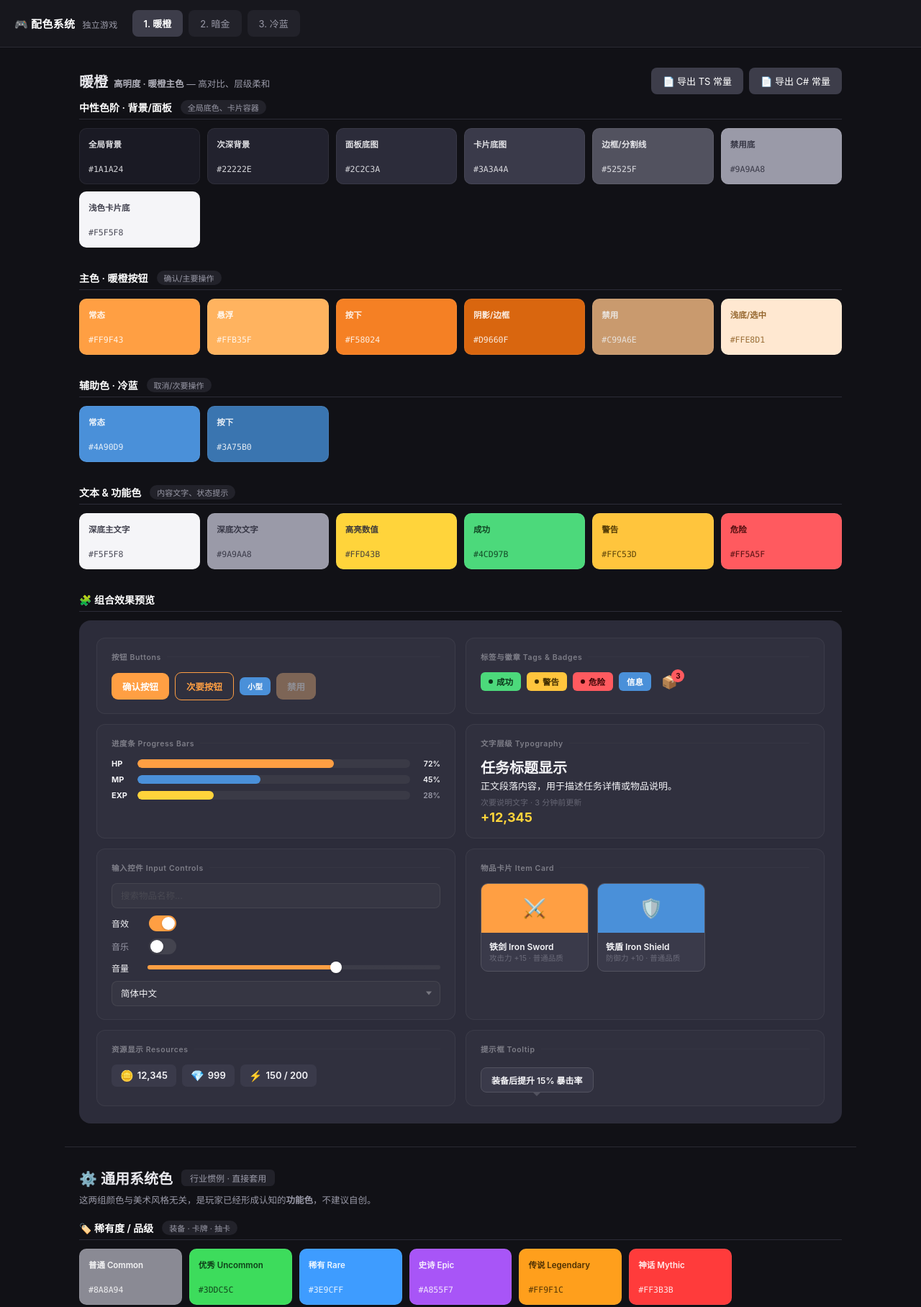
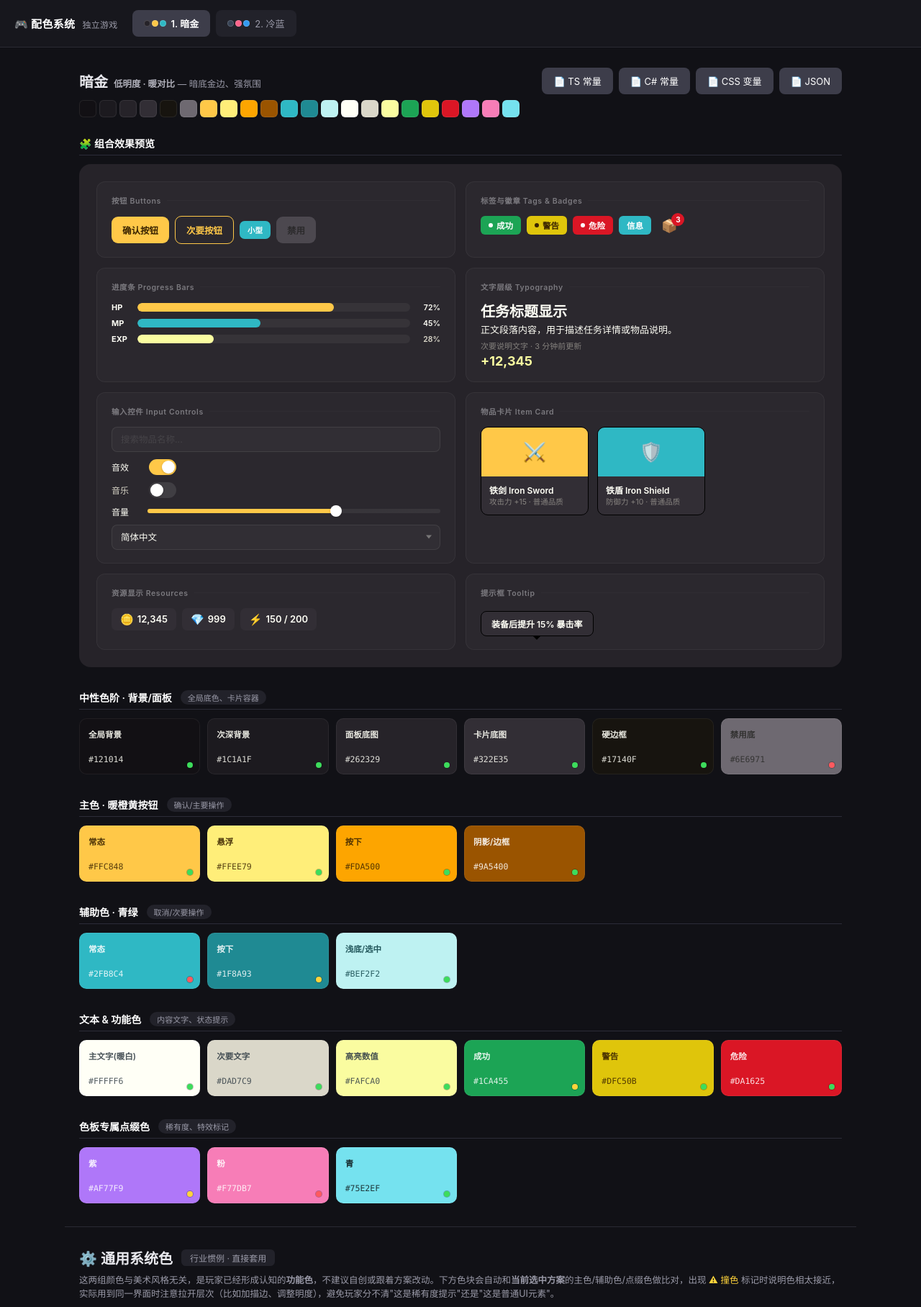
Before and after one commit to gdu/GameColors, a plain HTML site: page index.html in a window 1280 px wide. Shown: the top 1816 px of the page at 72% size. Drawn offline with Linux system fonts and the light colour scheme.

Commit message:
Update index.html

```diff
--- a/index.html
+++ b/index.html
@@ -51,6 +51,19 @@
             cursor: pointer;
             font-family: inherit;
             transition: background .15s, color .15s;
+            display: inline-flex;
+            align-items: center;
+            gap: 7px;
+        }
+        .tab-dots {
+            display: inline-flex;
+            gap: 2px;
+        }
+        .tab-dot {
+            width: 9px;
+            height: 9px;
+            border-radius: 50%;
+            box-shadow: 0 0 0 1px rgba(255,255,255,0.18) inset;
         }
         .tab.active {
             background: #3d3d4a;
@@ -159,6 +172,54 @@
         }
         .swatch.flash .copied {
             opacity: 1;
+        }
+
+        .swatch .clash-badge {
+            position: absolute;
+            top: 7px;
+            left: 9px;
+            font-size: 10px;
+            line-height: 1.5;
+            background: rgba(0,0,0,0.45);
+            padding: 1px 6px;
+            border-radius: 5px;
+            cursor: help;
+        }
+
+        .swatch .contrast-dot {
+            position: absolute;
+            bottom: 8px;
+            right: 9px;
+            width: 8px;
+            height: 8px;
+            border-radius: 50%;
+            box-shadow: 0 0 0 1px rgba(0,0,0,0.25);
+        }
+        .contrast-dot.pass { background: #3ddc5c; }
+        .contrast-dot.warn { background: #ffd43b; }
+        .contrast-dot.fail { background: #ff5a5f; }
+
+        .strip {
+            display: flex;
+            flex-wrap: wrap;
+            gap: 4px;
+            margin: 2px 0 26px;
+        }
+        .strip-chip {
+            width: 24px;
+            height: 24px;
+            border-radius: 6px;
+            border: 1px solid rgba(255,255,255,0.08);
+            cursor: pointer;
+            transition: transform .1s ease;
+            flex-shrink: 0;
+        }
+        .strip-chip:hover {
+            transform: scale(1.18);
+        }
+        .strip-chip.flash {
+            outline: 2px solid #fff;
+            outline-offset: 1px;
         }
 
         .export-group {
@@ -518,7 +579,7 @@
         <h1 style="font-size:20px;margin:0;">⚙️ 通用系统色</h1>
         <span style="font-size:12px;color:#9a9aa8;background:#22222a;padding:3px 12px;border-radius:6px;">行业惯例 · 直接套用</span>
     </div>
-    <p class="scene" style="margin-bottom:20px;">这两组颜色与美术风格无关，是玩家已经形成认知的<strong>功能色</strong>，不建议自创。</p>
+    <p class="scene" style="margin-bottom:20px;">这两组颜色与美术风格无关，是玩家已经形成认知的<strong>功能色</strong>，不建议自创或跟着方案改动。下方色块会自动和<strong>当前选中方案</strong>的主色/辅助色/点缀色做比对，出现 <span style="color:#ffd43b;">⚠ 撞色</span> 标记时说明色相太接近，实际用到同一界面时注意拉开层次（比如加描边、调整明度），避免玩家分不清"这是稀有度提示"还是"这是普通UI元素"。</p>
 
     <section>
         <h2>🏷️ 稀有度 / 品级 <span class="badge">装备 · 卡牌 · 抽卡</span></h2>
@@ -540,70 +601,19 @@
 // 1. 配色方案定义
 // --------------------------------------------------------------
 const schemes = [
-    // ---- ① 暖橙休闲 ----
-    {
-        id: 'orange',
-        title: '暖橙',
-        scene: '<b>高明度 · 暖橙主色</b> — 高对比、层级柔和',
-        groups: [
-            { title: '中性色阶 · 背景/面板', usage: '全局底色、卡片容器', items: [
-                ['全局背景', '#1A1A24', '#F5F5F8', 'bgPrimary'],
-                ['次深背景', '#22222E', '#F5F5F8', 'bgSecondary'],
-                ['面板底图', '#2C2C3A', '#F5F5F8', 'panelBg'],
-                ['卡片底图', '#3A3A4A', '#F5F5F8', 'cardBg'],
-                ['边框/分割线', '#52525F', '#F5F5F8', 'border'],
-                ['禁用底', '#9A9AA8', '#2C2C3A', 'disabledBg'],
-                ['浅色卡片底', '#F5F5F8', '#2C2C3A', 'lightCardBg'],
-            ]},
-            { title: '主色 · 暖橙按钮', usage: '确认/主要操作', items: [
-                ['常态', '#FF9F43', '#fff', 'primary'],
-                ['悬浮', '#FFB35F', '#fff', 'primaryHover'],
-                ['按下', '#F58024', '#fff', 'primaryPress'],
-                ['阴影/边框', '#D9660F', '#fff', 'primaryBorder'],
-                ['禁用', '#C99A6E', '#eee', 'primaryDisabled'],
-                ['浅底/选中', '#FFE8D1', '#8a5a1e', 'primaryLight'],
-            ]},
-            { title: '辅助色 · 冷蓝', usage: '取消/次要操作', items: [
-                ['常态', '#4A90D9', '#fff', 'accent'],
-                ['按下', '#3A75B0', '#fff', 'accentPress'],
-            ]},
-            { title: '文本 & 功能色', usage: '内容文字、状态提示', items: [
-                ['深底主文字', '#F5F5F8', '#2C2C3A', 'textPrimary'],
-                ['深底次文字', '#9A9AA8', '#2C2C3A', 'textSecondary'],
-                ['高亮数值', '#FFD43B', '#2C2C3A', 'textHighlight'],
-                ['成功', '#4CD97B', '#0a3319', 'success'],
-                ['警告', '#FFC53D', '#402d00', 'warning'],
-                ['危险', '#FF5A5F', '#3a0505', 'danger'],
-            ]}
-        ],
-        preview: {
-            bg: '#2C2C3A',
-            text: { primary: '#F5F5F8', secondary: '#9A9AA8', highlight: '#FFD43B' },
-            primary: { bg: '#FF9F43', fg: '#fff' },
-            primaryHover: { bg: '#FFB35F', fg: '#fff' },
-            accent: { bg: '#4A90D9', fg: '#fff' },
-            disabled: { bg: '#C99A6E', fg: '#eee' },
-            success: { bg: '#4CD97B', fg: '#0a3319' },
-            warning: { bg: '#FFC53D', fg: '#402d00' },
-            danger: { bg: '#FF5A5F', fg: '#3a0505' },
-            card: { bg: '#3A3A4A', border: '#52525F' },
-            input: { bg: 'rgba(128,128,128,0.08)', border: 'rgba(128,128,128,0.2)' },
-        },
-    },
-
-    // ---- ② 暗金像素 ----
+    // ---- ① 暗金像素 ----
     {
         id: 'darkgold',
         title: '暗金',
         scene: '<b>低明度 · 暖对比</b> — 暗底金边、强氛围',
         groups: [
             { title: '中性色阶 · 背景/面板', usage: '全局底色、卡片容器', items: [
-                ['全局背景', '#010108', '#FFFFF6', 'bgPrimary'],
-                ['次深背景', '#354048', '#FFFFF6', 'bgSecondary'],
-                ['面板底图', '#40374B', '#FFFFF6', 'panelBg'],
-                ['卡片底图', '#524541', '#FFFFF6', 'cardBg'],
-                ['硬边框', '#1A1210', '#FFFFF6', 'border'],
-                ['禁用底', '#939393', '#2C2C2A', 'disabledBg'],
+                ['全局背景', '#121014', '#FFFFF6', 'bgPrimary'],
+                ['次深背景', '#1C1A1F', '#FFFFF6', 'bgSecondary'],
+                ['面板底图', '#262329', '#FFFFF6', 'panelBg'],
+                ['卡片底图', '#322E35', '#FFFFF6', 'cardBg'],
+                ['硬边框', '#17140F', '#FFFFF6', 'border'],
+                ['禁用底', '#6E6971', '#2C2C2A', 'disabledBg'],
             ]},
             { title: '主色 · 暖橙黄按钮', usage: '确认/主要操作', items: [
                 ['常态', '#FFC848', '#3A2400', 'primary'],
@@ -611,9 +621,10 @@ const schemes = [
                 ['按下', '#FDA500', '#3A2400', 'primaryPress'],
                 ['阴影/边框', '#9A5400', '#fff', 'primaryBorder'],
             ]},
-            { title: '辅助色 · 冷蓝', usage: '取消/次要操作', items: [
-                ['常态', '#3089E0', '#fff', 'accent'],
-                ['按下', '#26556F', '#fff', 'accentPress'],
+            { title: '辅助色 · 青绿', usage: '取消/次要操作', items: [
+                ['常态', '#2FB8C4', '#fff', 'accent'],
+                ['按下', '#1F8A93', '#fff', 'accentPress'],
+                ['浅底/选中', '#BEF2F2', '#12474C', 'accentLight'],
             ]},
             { title: '文本 & 功能色', usage: '内容文字、状态提示', items: [
                 ['主文字(暖白)', '#FFFFF6', '#354048', 'textPrimary'],
@@ -630,16 +641,16 @@ const schemes = [
             ]}
         ],
         preview: {
-            bg: '#40374B',
+            bg: '#262329',
             text: { primary: '#FFFFF6', secondary: '#DAD7C9', highlight: '#FAFCA0' },
             primary: { bg: '#FFC848', fg: '#3A2400' },
             primaryHover: { bg: '#FFEE79', fg: '#3A2400' },
-            accent: { bg: '#3089E0', fg: '#fff' },
-            disabled: { bg: '#939393', fg: '#2C2C2A' },
+            accent: { bg: '#2FB8C4', fg: '#fff' },
+            disabled: { bg: '#6E6971', fg: '#2C2C2A' },
             success: { bg: '#1CA455', fg: '#fff' },
             warning: { bg: '#DFC50B', fg: '#3A2400' },
             danger: { bg: '#DA1625', fg: '#fff' },
-            card: { bg: '#524541', border: '#000000' },
+            card: { bg: '#322E35', border: '#000000' },
             input: { bg: 'rgba(128,128,128,0.08)', border: 'rgba(128,128,128,0.2)' },
         },
     },
@@ -651,40 +662,23 @@ const schemes = [
         scene: '<b>冷蓝灰 · 多色阶</b> — 低饱和、信息密度高',
         groups: [
             { title: '中性灰阶 · 背景/面板', usage: '全局底色、卡片容器', items: [
-                ['纯白', '#FFFFFF', '#1F2430', 'white'],
-                ['极浅灰', '#EBF0F3', '#1F2430', 'grayLightest'],
-                ['浅灰', '#C9D3DF', '#1F2430', 'grayLight'],
-                ['中浅灰', '#AFBCCD', '#1F2430', 'grayLightMid'],
-                ['中灰', '#8393A7', '#1F2430', 'grayMid'],
-                ['中深灰', '#5B6E88', '#1F2430', 'grayMidDark'],
-                ['深灰', '#51627D', '#F5F5F8', 'grayDark'],
-                ['更深灰', '#3D4D65', '#F5F5F8', 'grayDarker'],
-                ['深灰蓝', '#374355', '#F5F5F8', 'grayDarkBlue'],
-                ['暗灰', '#2C3642', '#F5F5F8', 'grayDarkest'],
-                ['近黑', '#1C232A', '#F5F5F8', 'nearBlack'],
+                ['全局背景', '#1C232A', '#F5F5F8', 'bgPrimary'],
+                ['次深背景', '#2C3642', '#F5F5F8', 'bgSecondary'],
+                ['面板底图', '#374355', '#F5F5F8', 'panelBg'],
+                ['卡片底图', '#3D4D65', '#F5F5F8', 'cardBg'],
+                ['边框', '#5B6E88', '#F5F5F8', 'border'],
+                ['禁用底', '#8393A7', '#1F2430', 'disabledBg'],
             ]},
             { title: '主色 · 交互色', usage: '确认/主要操作', items: [
-                ['粉红 (常态)', '#FF648B', '#fff', 'primary'],
-                ['粉红 (按下)', '#E83F86', '#fff', 'primaryPress'],
-                ['粉红 (深)', '#D1335B', '#fff', 'primaryDeep'],
-                ['红 (常态)', '#F13242', '#fff', 'primaryRed'],
-                ['红 (亮)', '#FF4C65', '#fff', 'primaryRedBright'],
-            ]},
-            { title: '辅助色 · 暖色点缀', usage: '高亮/强调标记', items: [
-                ['橙 (常态)', '#FF875A', '#fff', 'accentOrange'],
-                ['橙 (亮)', '#FFB700', '#1F2430', 'accentOrangeBright'],
+                ['常态', '#FF648B', '#fff', 'primary'],
+                ['悬浮', '#FF85A8', '#fff', 'primaryHover'],
+                ['按下', '#E83F86', '#fff', 'primaryPress'],
+                ['阴影/边框', '#D1335B', '#fff', 'primaryBorder'],
             ]},
             { title: '辅助色 · 冷色/功能', usage: '取消/次要操作、状态', items: [
-                ['绿', '#03BD5B', '#fff', 'accentGreen'],
-                ['青', '#03BCBD', '#fff', 'accentCyan'],
-                ['天蓝 (常态)', '#00AFDE', '#fff', 'accentSkyBlue'],
-                ['蓝 (常态)', '#339AF0', '#fff', 'accentBlue'],
-                ['蓝 (深)', '#009FD0', '#fff', 'accentBlueDeep'],
-                ['蓝 (更深)', '#0081D5', '#fff', 'accentBlueDeeper'],
-                ['紫蓝', '#4C6EF5', '#fff', 'accentIndigo'],
-                ['紫', '#7950F2', '#fff', 'accentPurple'],
-                ['紫 (粉)', '#A939B9', '#fff', 'accentMagenta'],
-                ['紫 (亮)', '#CC5DE8', '#fff', 'accentPurpleBright'],
+                ['常态', '#339AF0', '#fff', 'accent'],
+                ['按下', '#009FD0', '#fff', 'accentPress'],
+                ['强调/点缀', '#FF875A', '#fff', 'accentHighlight'],
             ]},
             { title: '文本 & 功能色', usage: '内容文字、状态提示', items: [
                 ['主文字 (深底)', '#F5F5F8', '#2C3642', 'textPrimary'],
@@ -693,14 +687,18 @@ const schemes = [
                 ['成功', '#03BD5B', '#fff', 'success'],
                 ['警告', '#FFB700', '#1F2430', 'warning'],
                 ['危险', '#F13242', '#fff', 'danger'],
-                ['半透明遮罩', '#00000080', '#fff', 'overlay'],
+            ]},
+            { title: '色板专属点缀色', usage: '稀有度、特效标记', items: [
+                ['紫', '#4C6EF5', '#fff', 'accentIndigo'],
+                ['洋红', '#A939B9', '#fff', 'accentMagenta'],
+                ['青', '#03BCBD', '#fff', 'accentCyan'],
             ]}
         ],
         preview: {
             bg: '#374355',
             text: { primary: '#F5F5F8', secondary: '#9A9AA8', highlight: '#FFB700' },
             primary: { bg: '#FF648B', fg: '#fff' },
-            primaryHover: { bg: '#FF4C65', fg: '#fff' },
+            primaryHover: { bg: '#FF85A8', fg: '#fff' },
             accent: { bg: '#339AF0', fg: '#fff' },
             disabled: { bg: '#8393A7', fg: '#fff' },
             success: { bg: '#03BD5B', fg: '#fff' },
@@ -735,12 +733,92 @@ const feedbackColors = [
 ];
 
 // --------------------------------------------------------------
+// 2.5 对比度工具 (WCAG)
+// --------------------------------------------------------------
+function isValidHex(str) {
+    return typeof str === 'string' && /^#([0-9a-fA-F]{3}|[0-9a-fA-F]{6})$/.test(str);
+}
+function relLuminance(hex) {
+    hex = hex.replace('#', '');
+    if (hex.length === 3) hex = hex.split('').map(c => c + c).join('');
+    const rgb = [0, 1, 2].map(i => {
+        const c = parseInt(hex.substr(i * 2, 2), 16) / 255;
+        return c <= 0.03928 ? c / 12.92 : Math.pow((c + 0.055) / 1.055, 2.4);
+    });
+    return 0.2126 * rgb[0] + 0.7152 * rgb[1] + 0.0722 * rgb[2];
+}
+function contrastRatio(hexA, hexB) {
+    const l1 = relLuminance(hexA) + 0.05;
+    const l2 = relLuminance(hexB) + 0.05;
+    return l1 > l2 ? l1 / l2 : l2 / l1;
+}
+function contrastDotHtml(bg, fg) {
+    if (!isValidHex(bg) || !isValidHex(fg)) return '';
+    const ratio = contrastRatio(bg, fg);
+    const level = ratio >= 4.5 ? 'pass' : (ratio >= 3 ? 'warn' : 'fail');
+    const label = ratio >= 4.5 ? '达标 · 可用于正文' : (ratio >= 3 ? '仅达标大字/图标' : '过低 · 慎用于文字');
+    return `<span class="contrast-dot ${level}" title="文字/底色对比度 ${ratio.toFixed(1)}:1 · ${label}"></span>`;
+}
+function hexToHsl(hex) {
+    hex = hex.replace('#', '');
+    if (hex.length === 3) hex = hex.split('').map(c => c + c).join('');
+    const r = parseInt(hex.substr(0, 2), 16) / 255;
+    const g = parseInt(hex.substr(2, 2), 16) / 255;
+    const b = parseInt(hex.substr(4, 2), 16) / 255;
+    const max = Math.max(r, g, b), min = Math.min(r, g, b);
+    let h = 0, s = 0;
+    const l = (max + min) / 2;
+    const d = max - min;
+    if (d !== 0) {
+        s = d / (1 - Math.abs(2 * l - 1));
+        switch (max) {
+            case r: h = 60 * (((g - b) / d) % 6); break;
+            case g: h = 60 * ((b - r) / d + 2); break;
+            case b: h = 60 * ((r - g) / d + 4); break;
+        }
+        if (h < 0) h += 360;
+    }
+    return { h, s: s * 100, l: l * 100 };
+}
+function hueDist(h1, h2) {
+    const d = Math.abs(h1 - h2);
+    return Math.min(d, 360 - d);
+}
+// 提取方案中"有辨识度"的颜色(主色/辅助色/点缀色)，用于和通用系统色做撞色检测
+function getSchemeAccentColors(scheme) {
+    const list = [];
+    scheme.groups.forEach(g => {
+        if (g.title.includes('主色') || g.title.includes('辅助色') || g.title.includes('点缀')) {
+            g.items.forEach(it => {
+                if (isValidHex(it[1])) list.push({ hex: it[1], label: g.title + ' · ' + it[0] });
+            });
+        }
+    });
+    return list;
+}
+// 判断某个通用色是否和方案强调色"撞色"（色相接近 + 都有一定饱和度）
+function findClash(hex, accents) {
+    if (!isValidHex(hex)) return null;
+    const target = hexToHsl(hex);
+    if (target.s < 25) return null;
+    for (const ac of accents) {
+        const a = hexToHsl(ac.hex);
+        if (a.s < 25) continue;
+        if (hueDist(target.h, a.h) <= 18 && Math.abs(target.l - a.l) <= 22) {
+            return ac;
+        }
+    }
+    return null;
+}
+
+// --------------------------------------------------------------
 // 3. 渲染函数
 // --------------------------------------------------------------
-function renderSwatchGrid(containerId, list) {
+function renderSwatchGrid(containerId, list, schemeAccents) {
     const el = document.getElementById(containerId);
     if (!el) return;
     el.innerHTML = '';
+    const accents = schemeAccents || [];
     list.forEach(([name, hex, fg]) => {
         let border = '';
         if (hex.toUpperCase() === '#FFFFFF') border = 'border:1px solid #ccc;';
@@ -748,17 +826,28 @@ function renderSwatchGrid(containerId, list) {
         div.className = 'swatch';
         div.style.cssText = `background:${hex};color:${fg};${border}`;
         div.setAttribute('data-hex', hex);
+        const clash = findClash(hex, accents);
+        const clashBadge = clash
+            ? `<span class="clash-badge" title="与当前方案「${clash.label}」(${clash.hex})色相接近，注意避免视觉混淆">⚠ 撞色</span>`
+            : '';
         div.innerHTML = `
             <div class="name">${name}</div>
             <div class="hex">${hex}</div>
             <span class="copied">已复制</span>
+            ${contrastDotHtml(hex, fg)}
+            ${clashBadge}
         `;
         el.appendChild(div);
     });
 }
 
-renderSwatchGrid('rarityGrid', rarityColors);
-renderSwatchGrid('feedbackGrid', feedbackColors);
+function renderUniversalForScheme(scheme) {
+    const accents = getSchemeAccentColors(scheme);
+    renderSwatchGrid('rarityGrid', rarityColors, accents);
+    renderSwatchGrid('feedbackGrid', feedbackColors, accents);
+}
+
+renderUniversalForScheme(schemes[0]);
 
 // --------------------------------------------------------------
 // 4. 生成配色面板 + Tab
@@ -770,7 +859,9 @@ schemes.forEach((s, idx) => {
     // ---- Tab ----
     const btn = document.createElement('button');
     btn.className = 'tab' + (idx === 0 ? ' active' : '');
-    btn.textContent = (idx + 1) + '. ' + s.title;
+    const dotColors = [s.preview.bg, s.preview.primary.bg, s.preview.accent.bg];
+    const dotsHtml = dotColors.map(c => `<span class="tab-dot" style="background:${c}"></span>`).join('');
+    btn.innerHTML = `<span class="tab-dots">${dotsHtml}</span>${(idx + 1) + '. ' + s.title}`;
     btn.dataset.schemeId = s.id;
     btn.onclick = () => switchScheme(s.id);
     tabsContainer.appendChild(btn);
@@ -784,27 +875,37 @@ schemes.forEach((s, idx) => {
         <div class="panel-header">
             <h1>${s.title} <span class="scene">${s.scene}</span></h1>
             <div class="export-group">
-                <button class="export-btn" data-scheme-index="${idx}" data-target="ts">📄 导出 TS 常量</button>
-                <button class="export-btn" data-scheme-index="${idx}" data-target="csharp">📄 导出 C# 常量</button>
+                <button class="export-btn" data-scheme-index="${idx}" data-target="ts">📄 TS 常量</button>
+                <button class="export-btn" data-scheme-index="${idx}" data-target="csharp">📄 C# 常量</button>
+                <button class="export-btn" data-scheme-index="${idx}" data-target="css">📄 CSS 变量</button>
+                <button class="export-btn" data-scheme-index="${idx}" data-target="json">📄 JSON</button>
             </div>
         </div>
     `;
 
+    // ---- 色板速览条：全部颜色一次看完，不用逐组滚动 ----
+    const allItems = s.groups.flatMap(g => g.items);
+    html += `<div class="strip">` + allItems.map(it =>
+        `<span class="strip-chip" style="background:${it[1]}" data-hex="${it[1]}" title="${it[0]} · ${it[1]}"></span>`
+    ).join('') + `</div>`;
+
+    let groupsHtml = '';
     s.groups.forEach(g => {
         const usageTag = g.usage ? `<span class="badge">${g.usage}</span>` : '';
-        html += `<section><h2>${g.title} ${usageTag}</h2><div class="grid">`;
+        groupsHtml += `<section><h2>${g.title} ${usageTag}</h2><div class="grid">`;
         g.items.forEach(it => {
             const [name, hex, fg] = it;
             let border = (hex.toUpperCase() === '#FFFFFF') ? 'border:1px solid #ccc;' : '';
-            html += `
+            groupsHtml += `
                 <div class="swatch" style="background:${hex};color:${fg};${border}" data-hex="${hex}">
                     <div class="name">${name}</div>
                     <div class="hex">${hex}</div>
                     <span class="copied">已复制</span>
+                    ${contrastDotHtml(hex, fg)}
                 </div>
             `;
         });
-        html += `</div></section>`;
+        groupsHtml += `</div></section>`;
     });
 
     const p = s.preview;
@@ -921,6 +1022,8 @@ schemes.forEach((s, idx) => {
             </div>
         </div></section>`;
 
+    html += groupsHtml;
+
     panel.innerHTML = html;
     contentContainer.appendChild(panel);
 });
@@ -935,6 +1038,8 @@ function switchScheme(id) {
     document.querySelectorAll('.scheme').forEach(p => {
         p.classList.toggle('active', p.id === 'scheme-' + id);
     });
+    const scheme = schemes.find(s => s.id === id);
+    if (scheme) renderUniversalForScheme(scheme);
 }
 
 // --------------------------------------------------------------
@@ -997,6 +1102,47 @@ function exportCsharp(scheme) {
     return lines.join('\n');
 }
 
+function exportCss(scheme) {
+    let lines = [`/* ${scheme.title} 配色方案 · 自动生成 */`, `:root {`];
+    const used = new Set();
+    scheme.groups.forEach(g => {
+        lines.push(`  /* ${g.title} */`);
+        g.items.forEach(it => {
+            let key = it[3] || toCamel(it[0]) || 'color';
+            let uniqueKey = key;
+            let counter = 1;
+            while (used.has(uniqueKey)) {
+                uniqueKey = key + counter;
+                counter++;
+            }
+            used.add(uniqueKey);
+            const kebab = uniqueKey.replace(/([A-Z])/g, '-$1').toLowerCase();
+            lines.push(`  --${kebab}: ${it[1]}; /* ${it[0]} */`);
+        });
+    });
+    lines.push(`}`);
+    return lines.join('\n');
+}
+
+function exportJson(scheme) {
+    const obj = {};
+    const used = new Set();
+    scheme.groups.forEach(g => {
+        g.items.forEach(it => {
+            let key = it[3] || toCamel(it[0]) || 'color';
+            let uniqueKey = key;
+            let counter = 1;
+            while (used.has(uniqueKey)) {
+                uniqueKey = key + counter;
+                counter++;
+            }
+            used.add(uniqueKey);
+            obj[uniqueKey] = it[1];
+        });
+    });
+    return JSON.stringify(obj, null, 2);
+}
+
 document.addEventListener('click', function(e) {
     const btn = e.target.closest('.export-btn');
     if (!btn) return;
@@ -1007,8 +1153,12 @@ document.addEventListener('click', function(e) {
     let text = '';
     if (btn.dataset.target === 'ts') {
         text = exportTs(scheme);
-    } else {
+    } else if (btn.dataset.target === 'csharp') {
         text = exportCsharp(scheme);
+    } else if (btn.dataset.target === 'css') {
+        text = exportCss(scheme);
+    } else if (btn.dataset.target === 'json') {
+        text = exportJson(scheme);
     }
 
     navigator.clipboard.writeText(text).then(() => {
@@ -1023,7 +1173,7 @@ document.addEventListener('click', function(e) {
 });
 
 document.addEventListener('click', function(e) {
-    const sw = e.target.closest('.swatch');
+    const sw = e.target.closest('.swatch, .strip-chip');
     if (!sw) return;
     const hex = sw.getAttribute('data-hex');
     if (!hex) return;
```
